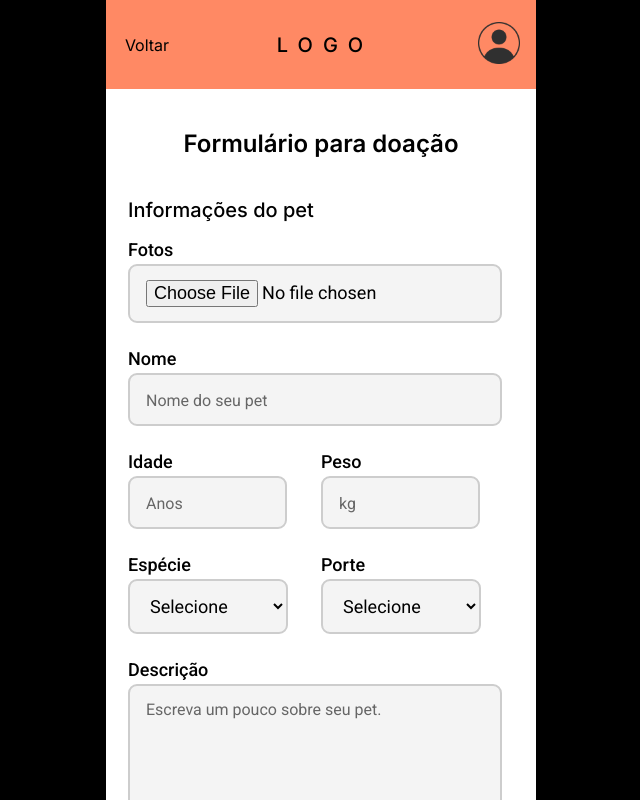
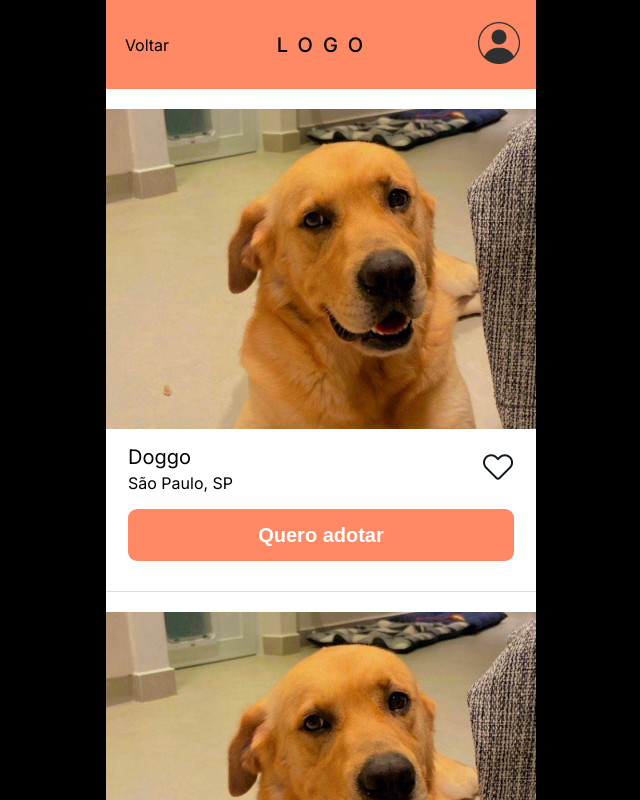
Before and after one commit to carolinadiniz/guardiaopet, an Angular app: page /home in a window 1280 px wide. Shown: the top 800 px of the page, without its empty margins (319-959 px from the left). Built offline with nearby package versions, Linux system fonts and the light colour scheme.

Commit message:
cria condição para exibir header component

```diff
--- a/src/app/app.component.html
+++ b/src/app/app.component.html
@@ -1,4 +1,4 @@
 <div class="main">
-  <app-header></app-header>
-  <app-formulario></app-formulario>
+  <app-header *ngIf="headerComponentVisible"></app-header>
+  <router-outlet></router-outlet>
 </div>
--- a/src/app/app.component.ts
+++ b/src/app/app.component.ts
@@ -7,4 +7,7 @@ import { Component } from '@angular/core';
 })
 export class AppComponent {
   title = 'guardiao-pet';
+  headerComponentVisible: boolean = true;
+
+  constructor() {}
 }
```
